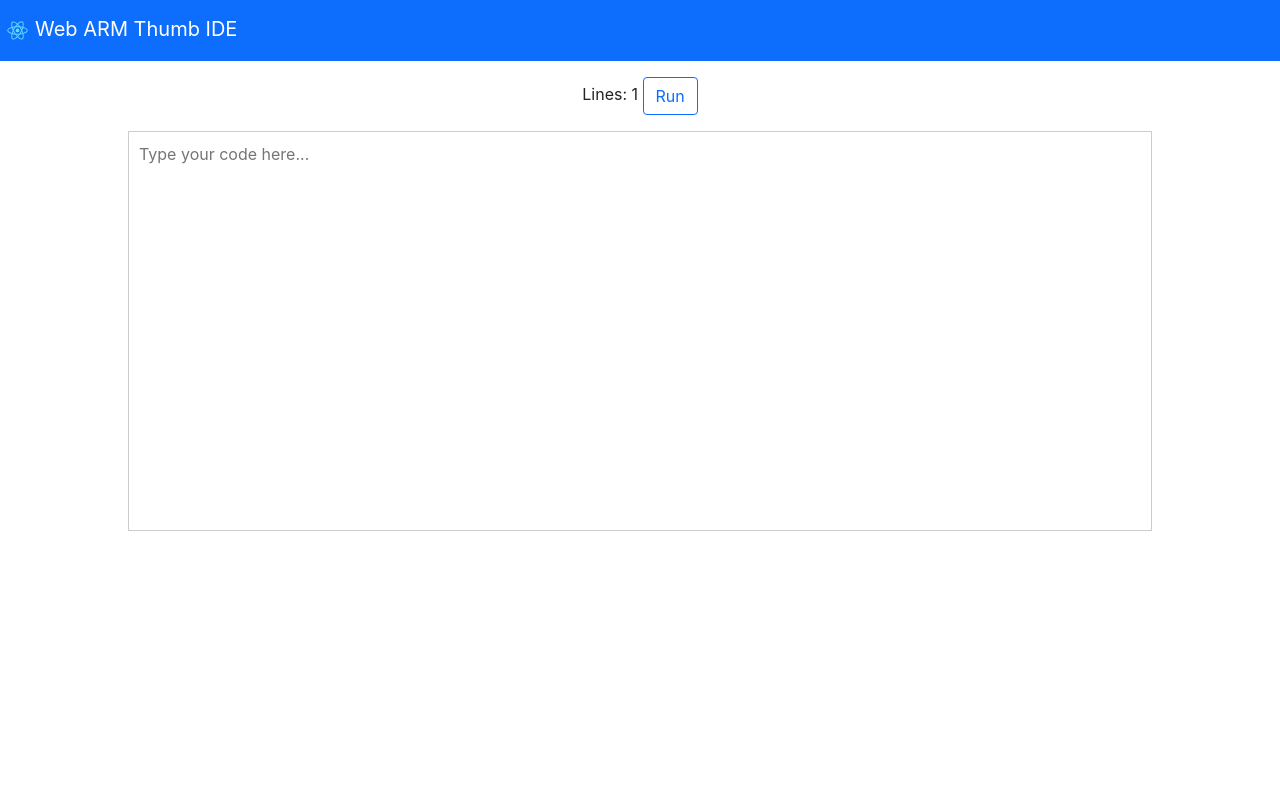
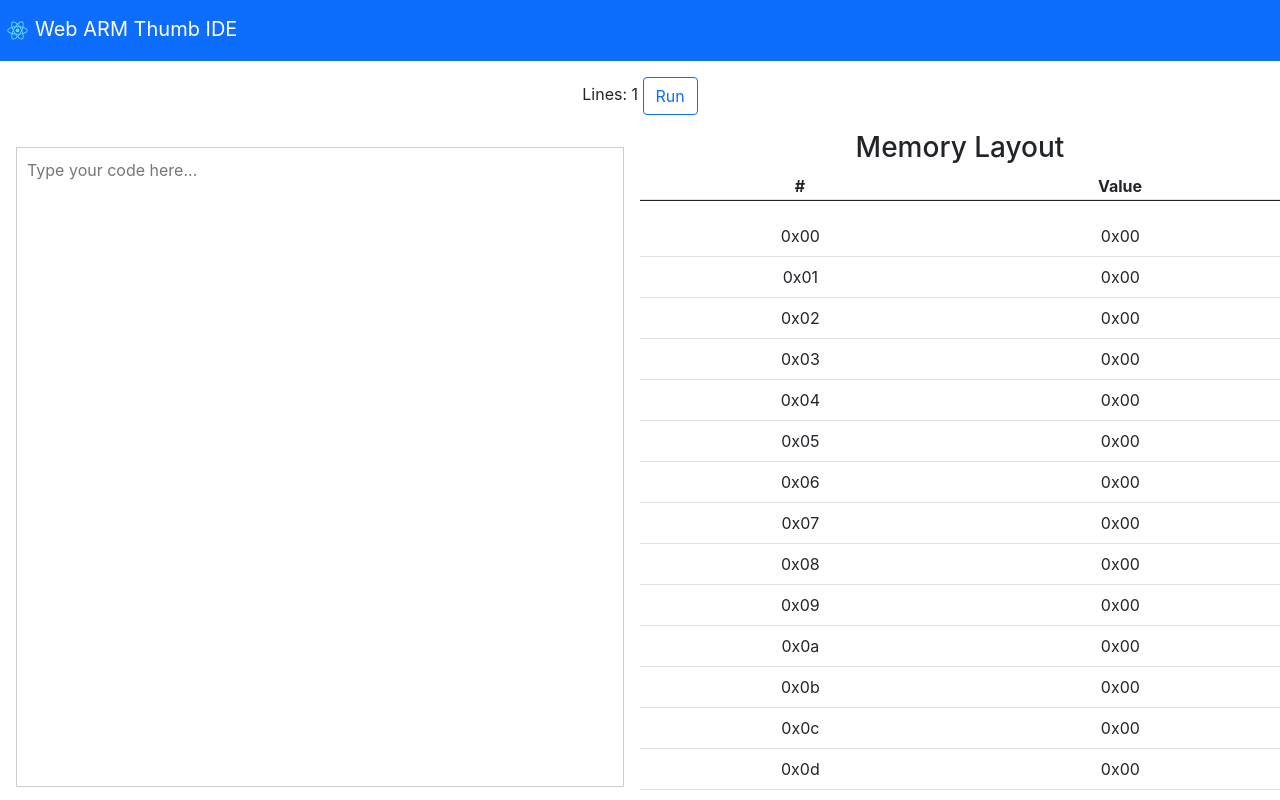
Before and after one commit to FreddyJS/wthumb, a React (Create React App) app in the folder frontend/: page / in a window 1280 px wide. Built offline with nearby package versions, Linux system fonts and the light colour scheme.

Commit message:
[frontend] Created component memory

```diff
--- a/frontend/src/App.js
+++ b/frontend/src/App.js
@@ -9,6 +9,7 @@ import Button from 'react-bootstrap/esm/Button';
 
 // Self defined Components
 import CodeEditor from './components/CodeEditor';
+import Memory from './components/Memory';
 
 // Emulator
 import initCPU from './emulator/cpu';
@@ -45,7 +46,10 @@ function App() {
         {/* Here we should change between different modes, for now lets just put a text editor*/}
         <p></p>
         <p>Lines: {code.split("\n").length} <Button variant="outline-primary" onClick={runCode}>Run</Button></p>
-        <CodeEditor placeHolder="Type your code here..." onChange={(text) => {setCode(text)}}/>
+        <div className='content-code'>
+          <CodeEditor placeHolder="Type your code here..." onChange={(text) => {setCode(text)}}/>
+          <Memory memory={cpu.memory.data}/>
+        </div>
       </div>
     </div>
   );
--- a/frontend/src/App.scss
+++ b/frontend/src/App.scss
@@ -37,3 +37,11 @@
     transform: rotate(360deg);
   }
 }
+
+
+.content-code {
+  display: flex;
+  flex-direction: row;
+  width: 100%;
+  height: 80vh;
+}
--- a/frontend/src/components/CodeEditor/code-editor.scss
+++ b/frontend/src/components/CodeEditor/code-editor.scss
@@ -2,11 +2,14 @@
     display: flex;
     flex-direction: row;
     justify-content: center;
+    width: 100%;
+    height: 100%;
 }
 
 .ce-textarea {
-    width: 80%;
-    height: 50vh;
+    margin: 1rem;
+    width: 100%;
+    height: 100%;
     border: 1px solid #ccc;
     padding: 10px;
     resize: none;
--- /dev/null
+++ b/frontend/src/components/Memory/Memory.js
@@ -0,0 +1,47 @@
+import "./memory.scss";
+
+import Table from 'react-bootstrap/Table';
+
+const Memory = ({ memory }) => {
+    const tableRows = () => {
+        let rows = [];
+        for (let i = 0; i < memory.length; i++) {
+            rows.push(
+                <tr key={i}>
+                    {/* Address and value in hexadecimal with at least 2 digits*/}
+                    <td>0x{i.toString(16).padStart(2, '0')}</td>
+                    <td>0x{memory[i].toString(16).padStart(2, '0')}</td>
+                </tr>
+            );
+        }
+
+        return rows;
+    }
+
+    return (
+        <div className="memory">
+            <h3>Memory Layout</h3>
+            <Table>
+                <thead>
+                    <th>#</th>
+                    <th>Value</th>
+                </thead>
+                <tbody style={{visibility: "collapse"}}>
+                    <tr>
+                        <td>0x00</td>
+                        <td>0x00</td>
+                    </tr>
+                </tbody>
+            </Table>
+            <div className="memory-container">
+                <Table>
+                    <tbody>
+                        {tableRows()}
+                    </tbody>
+                </Table>
+            </div>
+        </div>
+    );
+};
+
+export default Memory;
--- /dev/null
+++ b/frontend/src/components/Memory/index.js
@@ -0,0 +1,2 @@
+import Memory from "./Memory";
+export default Memory;
--- /dev/null
+++ b/frontend/src/components/Memory/memory.scss
@@ -0,0 +1,14 @@
+.memory {
+    width: 100%;
+    height: 100%;
+}
+
+.memory-container {
+    overflow: auto;
+    height: 90%;
+}
+
+.memory-table {
+    width: 100%;
+    table-layout: fixed;
+}
--- a/frontend/src/emulator/cpu.js
+++ b/frontend/src/emulator/cpu.js
@@ -86,11 +86,19 @@ class Cpu {
     run(code) {
         // TODO: Implement
         console.log('[emul] Unimplemented');
+
+        const lines = code.split('\n');
+        for (let i = 0; i < lines.length; i++) {
+            if (lines[i] === "save") {
+                console.log("[emul] save");
+                this.memory.write32(0x00, 0x12345678);
+            }
+        }
     }
 }
 
 function memoryChecks(memory) {
-    const addr = 0x100;
+    const addr = 0x00;
     const value = 0x42;
     memory.write(addr, value);
     if (memory.read(addr) !== value) {
@@ -119,7 +127,7 @@ function memoryChecks(memory) {
 }
 
 function initCPU() {
-    const memory = new Memory(1024);
+    const memory = new Memory(64);
     memoryChecks(memory);
 
     const cpu = new Cpu(memory);
```
